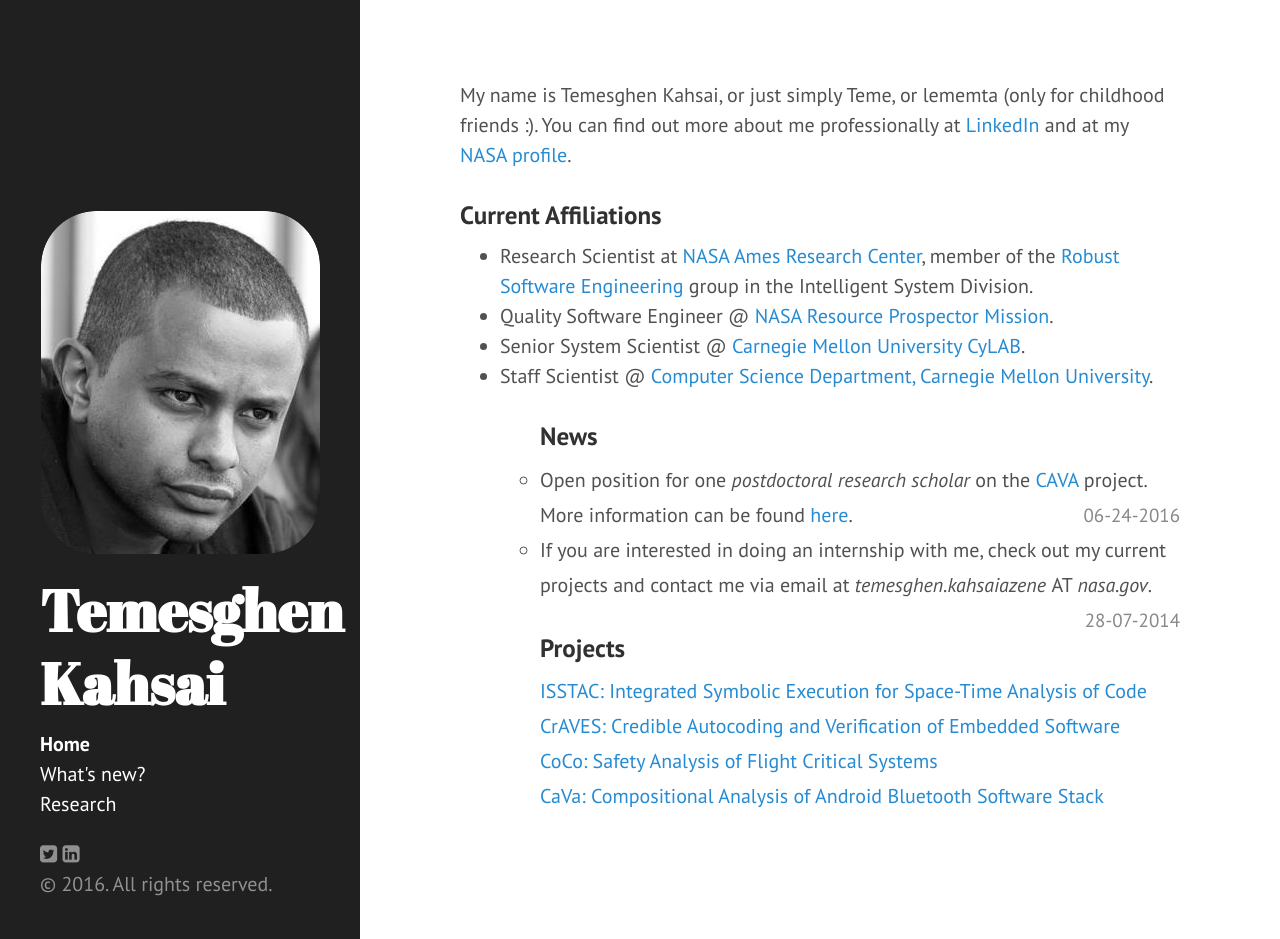
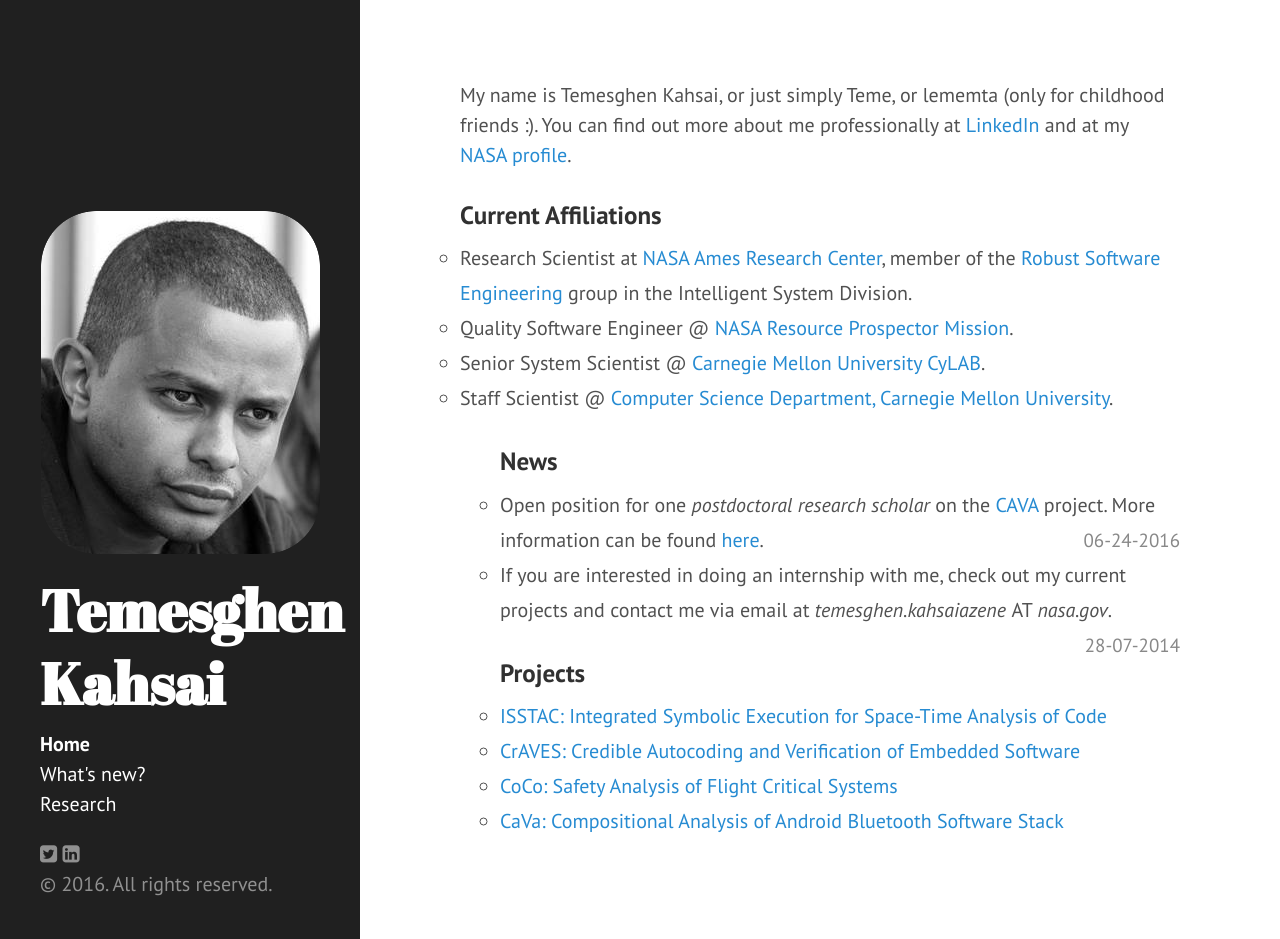
Before and after one commit to lememta/lememta.github.io, a Jekyll site: the page built from index.html, in a window 1280 px wide and 939 px high. Built offline with Jekyll 4.4.1, drawn with Linux system fonts in a browser that asks for light colours; nearby versions of some CDN libraries; the list of posts is cut into pages by our own code.

Commit message:
more stuff

```diff
--- a/index.html
+++ b/index.html
@@ -9,7 +9,7 @@ My name is Temesghen Kahsai, or just simply Teme, or lememta (only for childhood
 
 <h3>Current Affiliations</h3>
 
-<ul>
+<ul class="things">
   <li>Research Scientist at <a href="http://www.nasa.gov/centers/ames/home/index.html"> NASA Ames Research Center</a>, member of the <a href="http://ti.arc.nasa.gov/tech/rse/">Robust Software Engineering</a> group in the Intelligent System Division.
   </li>
   <li>Quality Software Engineer @ <a href="https://www.nasa.gov/resource-prospector"> NASA Resource Prospector Mission</a>.
```
